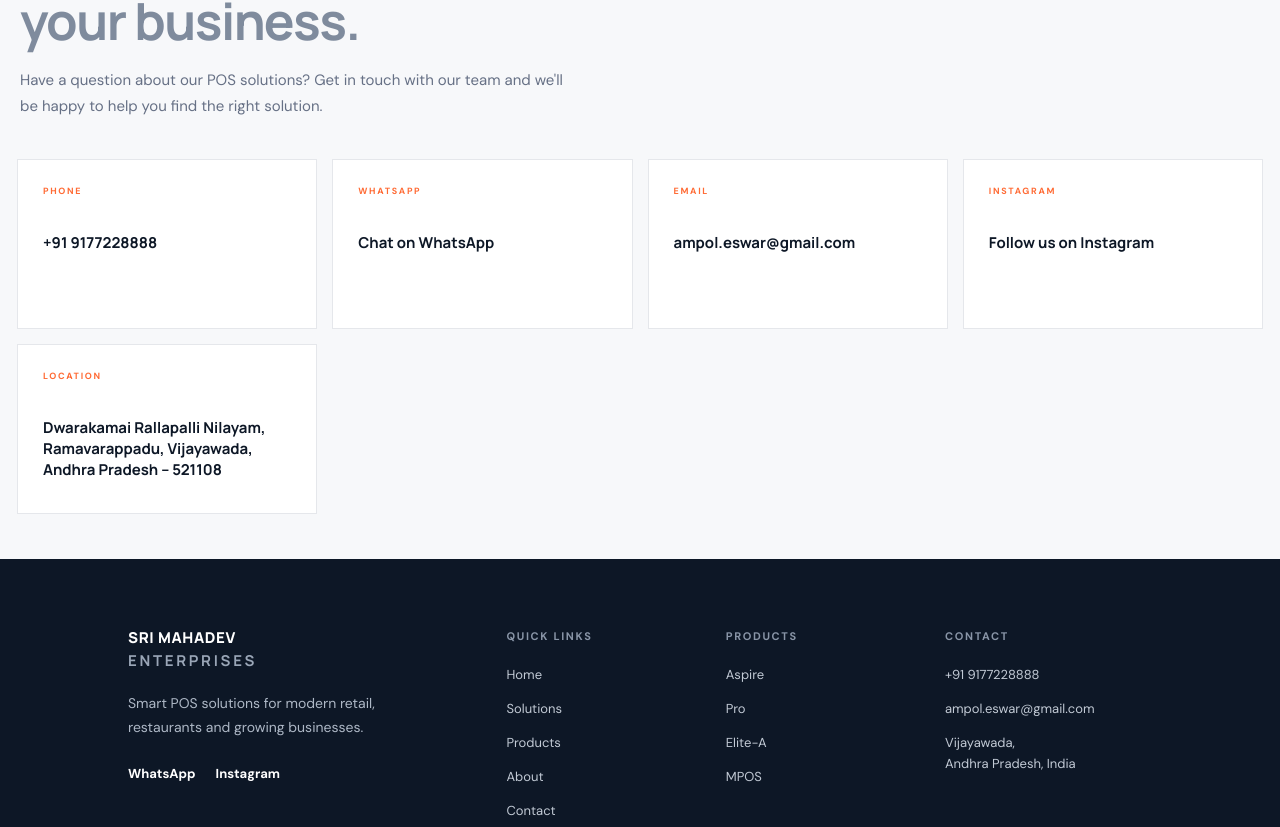
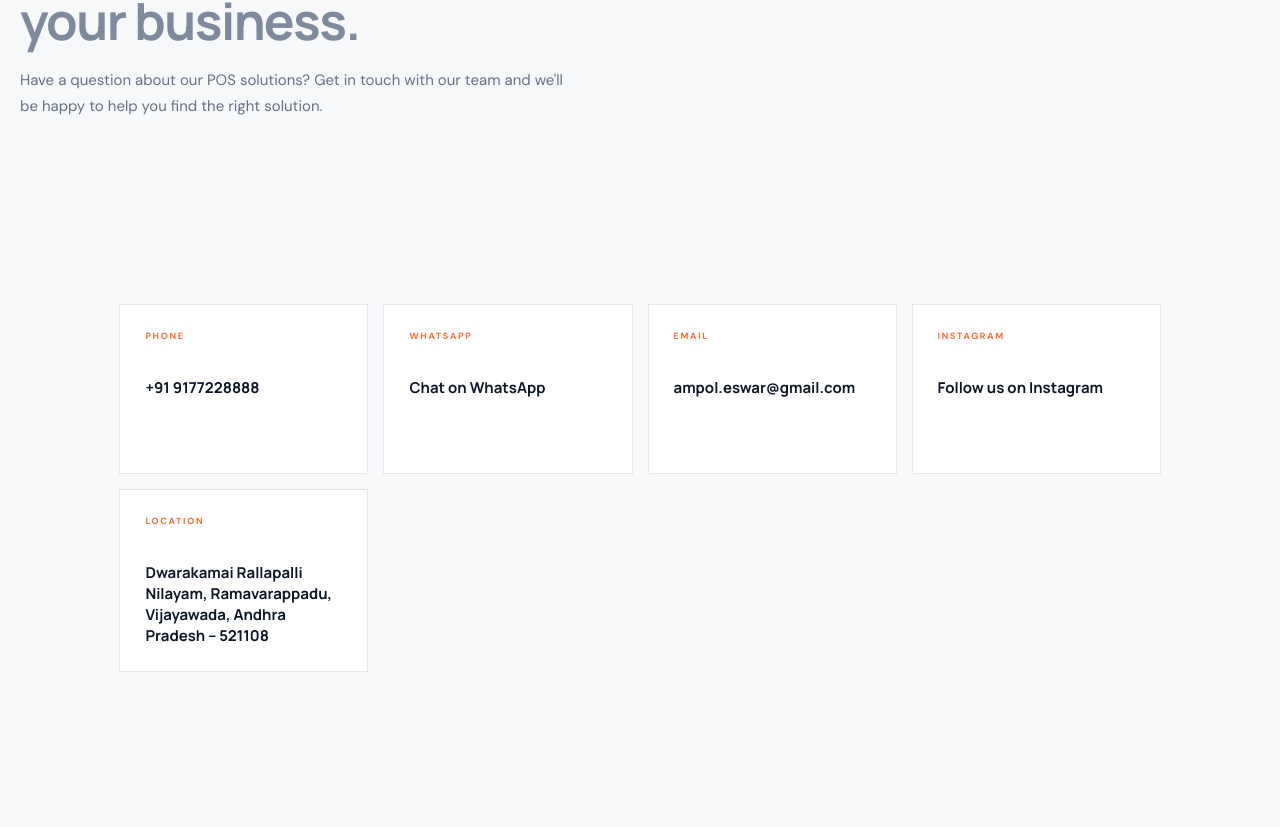
Before and after one commit to bhardwaj1305/sri-mahadev-enterprises, a React (Vite) app in the folder frontend/: page / in a window 1280 px wide. Shown: the part 7533-8360 px from the top of the page. Built offline with nearby package versions, Linux system fonts and the light colour scheme.

Commit message:
Fix contact navigation

```diff
--- a/frontend/src/App.jsx
+++ b/frontend/src/App.jsx
@@ -94,6 +94,7 @@ event.target.reset();
     <a href="#about">About</a>
     <a href="#contact">Contact</a>
   </nav>
+
 
   <a href="#quote" className="nav-cta">
     Request Pricing
@@ -1060,6 +1061,8 @@ event.target.reset();
   </p>
 
 </div>
+<section id="contact" className="section contact">
+
 
 
 <div className="contact-grid">
@@ -1114,7 +1117,7 @@ event.target.reset();
   </div>
 
 </div>
-
+</section>
       </main>
 
      {/* YOUTUBE VIDEO MODAL */}
```
